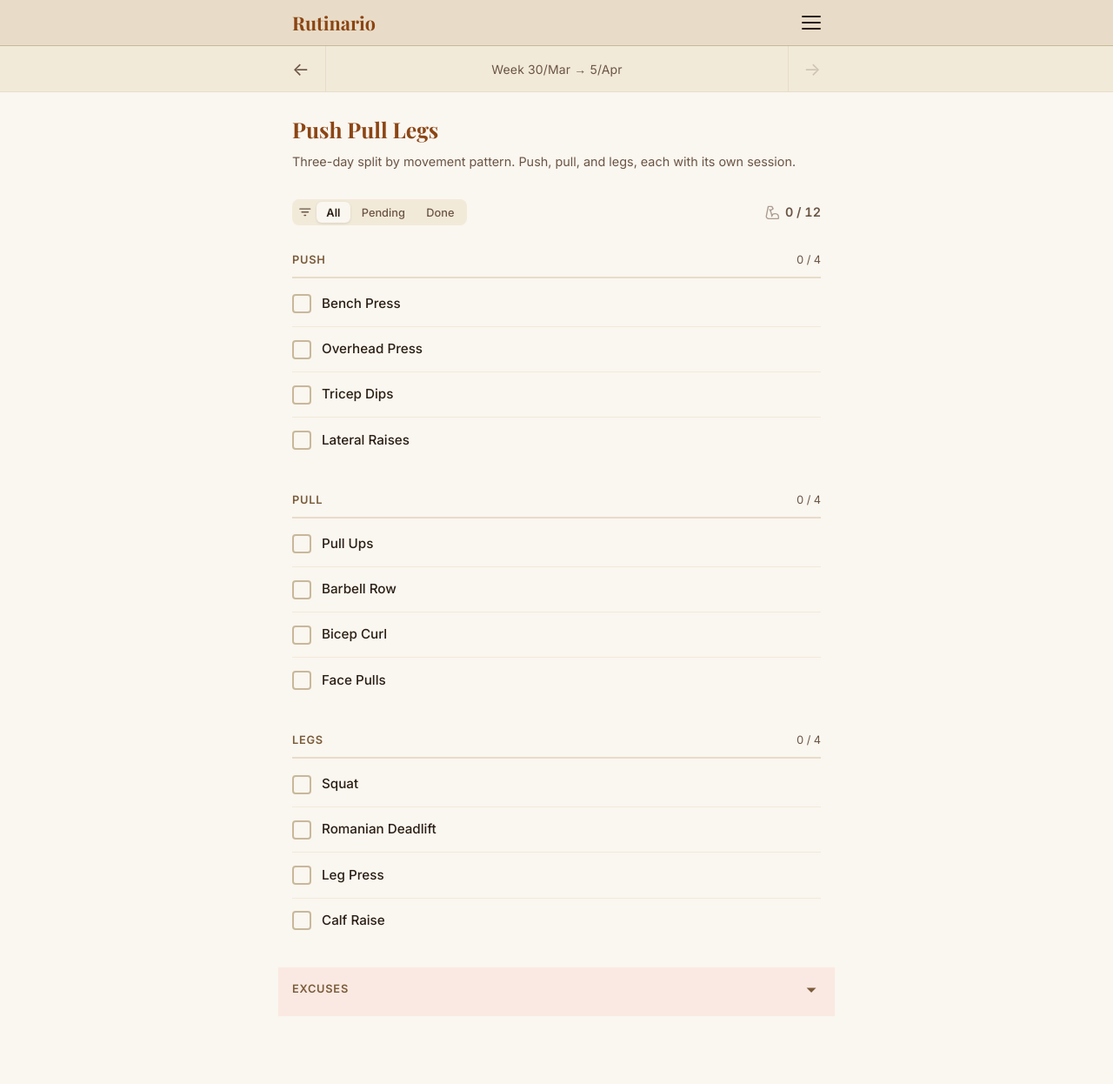
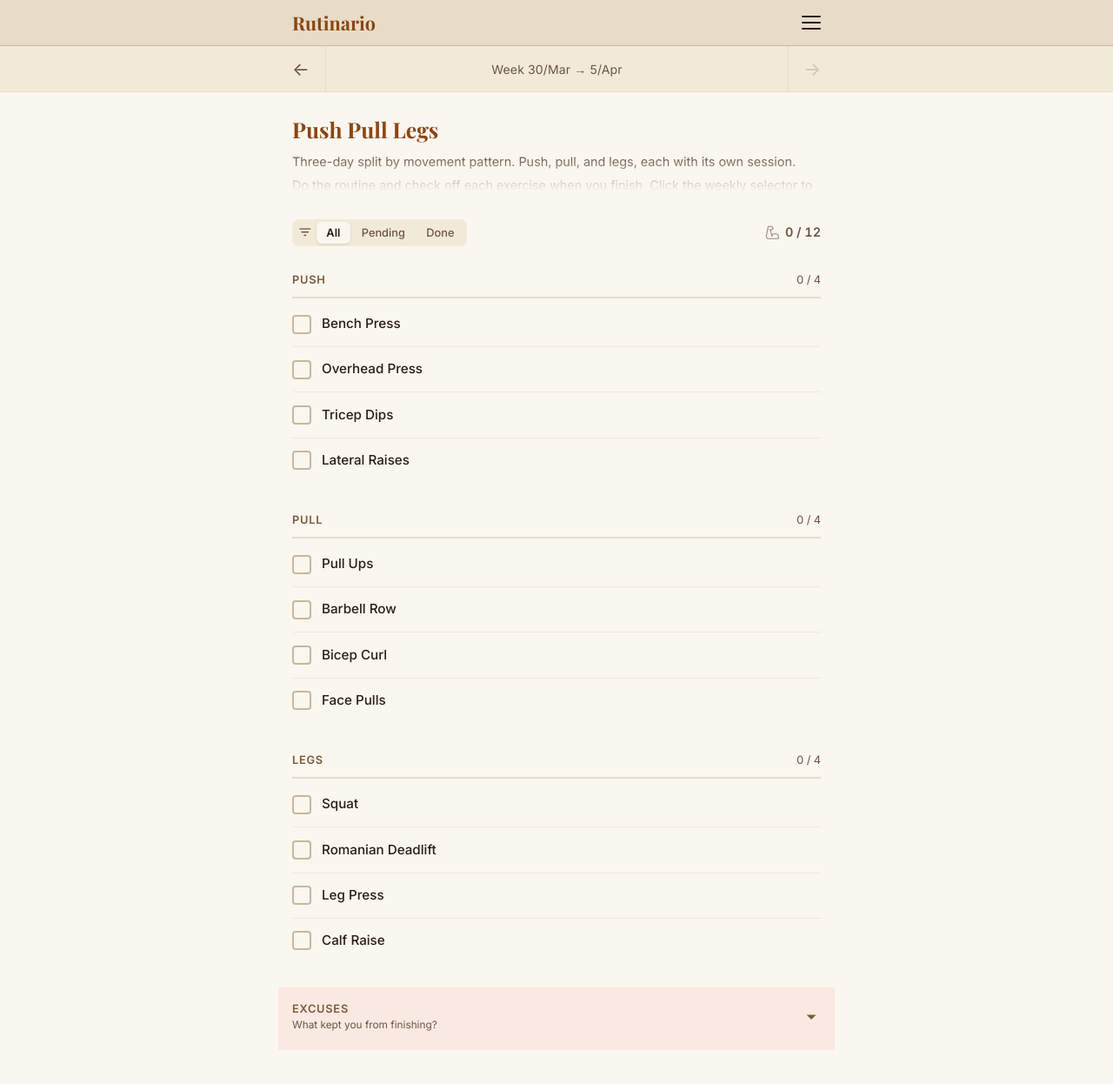
Before and after one commit to fermin-silva/rutinario, a Jekyll site: the page built from _routines/ppl.md, in a window 1280 px wide and 1287 px high. Shown: the top 1246 px of the window at 87% size. Built offline with Jekyll 4.4.1, drawn with Linux system fonts in a browser that asks for light colours; some of the changed lines change nothing that is shown.

Commit message:
Refine routine subtitles and collapsible behavior (#7)

```diff
--- a/_layouts/rutina-routine.html
+++ b/_layouts/rutina-routine.html
@@ -6,9 +6,15 @@
 week_label:
   en: Week
   es: Semana
+routine_instruction:
+  en: Do the routine and check off each exercise when you finish. Click the weekly selector to change the week, or click the week to see your yearly progress.
+  es: Hacé la rutina y marcá cada ejercicio cuando termines. Tocá el selector semanal para cambiar de semana, o tocá la semana para ver tu progreso anual.
 section_excuses:
   en: Excuses
   es: Excusas
+section_excuses_subtitle:
+  en: What kept you from finishing?
+  es: ¿Qué te impidió completarla?
 filter_all:
   en: All
   es: Todo
@@ -33,15 +39,22 @@
       {{ page.name.en | default: page.name }}
     </h1>
   </div>
-  {% if page.desc %}
-  <div class="routine-desc truncated">
+  <div class="routine-desc truncated is-collapsed"
+       data-collapsible="true"
+       role="button"
+       tabindex="0"
+       aria-expanded="false">
+    {% if page.desc %}
     {% for p in page.desc %}
     <p class="routine-subtitle"
        data-i18n-en="{{ p.en }}"
        data-i18n-es="{{ p.es }}">{{ p.en }}</p>
     {% endfor %}
+    {% endif %}
+    <p class="routine-subtitle"
+       data-i18n-en="{{ layout.routine_instruction.en }}"
+       data-i18n-es="{{ layout.routine_instruction.es }}">{{ layout.routine_instruction.en }}</p>
   </div>
-  {% endif %}
 
   <div class="filter-bar">
     <div class="filter-tabs" role="group">
@@ -134,10 +147,18 @@
             type="button"
             aria-expanded="false"
             aria-controls="excuses-list">
-      <span class="section-label"
-            data-i18n-en="{{ layout.section_excuses.en }}"
-            data-i18n-es="{{ layout.section_excuses.es }}">{{ layout.section_excuses.en }}</span>
-      <span class="section-toggle-icon" aria-hidden="true">⏷</span>
+      <span class="section-heading">
+        <span class="section-label"
+              data-i18n-en="{{ layout.section_excuses.en }}"
+              data-i18n-es="{{ layout.section_excuses.es }}">{{ layout.section_excuses.en }}</span>
+        <span class="section-subtitle"
+              data-i18n-en="{{ layout.section_excuses_subtitle.en }}"
+              data-i18n-es="{{ layout.section_excuses_subtitle.es }}">{{ layout.section_excuses_subtitle.en }}</span>
+      </span>
+      <span class="section-toggle-icon"
+            aria-hidden="true"
+            data-collapsed-icon="⏷"
+            data-expanded-icon="⏶">⏷</span>
     </button>
     <div class="exercise-list" id="excuses-list">
       {% for excuse in excuses %}
--- a/assets/css/base.css
+++ b/assets/css/base.css
@@ -156,13 +156,15 @@
   --truncate-height: 3em;
   --truncate-fade: #fff;
   position: relative;
+  cursor: pointer;
+}
+
+.truncated.is-collapsed {
   max-height: var(--truncate-height);
   overflow: hidden;
-  cursor: pointer;
-  transition: max-height 0.3s ease;
 }
 
-.truncated::after {
+.truncated.is-collapsed::after {
   content: '';
   position: absolute;
   bottom: 0;
@@ -171,14 +173,12 @@
   height: 2.5em;
   background: linear-gradient(transparent, var(--truncate-fade));
   pointer-events: none;
-  transition: opacity 0.2s ease;
 }
 
-.truncated.is-expanded {
+.truncated:not(.is-collapsed) {
   max-height: none;
-  cursor: default;
 }
 
-.truncated.is-expanded::after {
+.truncated:not(.is-collapsed)::after {
   opacity: 0;
 }
--- a/assets/css/rutina.css
+++ b/assets/css/rutina.css
@@ -458,6 +458,26 @@
   padding-left: 0;
 }
 
+.exercise-section[data-section="excuses"] .section-heading {
+  display: flex;
+  flex-direction: column;
+  align-items: flex-start;
+  gap: 0.12rem;
+  flex: 1 1 auto;
+  min-width: 0;
+}
+
+.exercise-section[data-section="excuses"] .section-subtitle {
+  border-bottom: none;
+  color: var(--ink-light);
+  font-size: 0.74rem;
+  font-weight: 400;
+  line-height: 1.2;
+  letter-spacing: 0;
+  text-transform: none;
+  white-space: normal;
+}
+
 .exercise-section[data-collapsible] .section-toggle-icon {
   flex: 0 0 22px;
   margin-left: 0.75rem;
--- a/assets/js/rutina-app.js
+++ b/assets/js/rutina-app.js
@@ -71,22 +71,50 @@
 
   applyLocale();
 
-  var truncatedEls = document.querySelectorAll('.truncated');
-  for (var t = 0; t < truncatedEls.length; t++) {
-    (function (el) {
-      if (el.scrollHeight <= el.offsetHeight + 2) {
-        el.classList.add('is-expanded');
-        return;
+  function initCollapsible(options) {
+    var container = options.container;
+    var toggle = options.toggle || container;
+    var icon = options.icon || null;
+
+    if (!container || !toggle) return;
+
+    function isCollapsed() {
+      return container.classList.contains('is-collapsed');
+    }
+
+    function sync() {
+      var collapsed = isCollapsed();
+      toggle.setAttribute('aria-expanded', String(!collapsed));
+
+      if (icon) {
+        var collapsedIcon = icon.getAttribute('data-collapsed-icon') || '';
+        var expandedIcon = icon.getAttribute('data-expanded-icon') || collapsedIcon;
+        icon.textContent = collapsed ? collapsedIcon : expandedIcon;
       }
-      el.addEventListener('click', function () {
-        el.style.maxHeight = el.scrollHeight + 'px';
-        el.classList.add('is-expanded');
-        el.addEventListener('transitionend', function cleanup() {
-          el.style.maxHeight = '';
-          el.removeEventListener('transitionend', cleanup);
-        });
+    }
+
+    function toggleCollapsed() {
+      container.classList.toggle('is-collapsed');
+      sync();
+    }
+
+    if (toggle.tagName !== 'BUTTON') {
+      toggle.addEventListener('keydown', function (event) {
+        if (event.key !== 'Enter' && event.key !== ' ') return;
+        event.preventDefault();
+        toggleCollapsed();
       });
-    })(truncatedEls[t]);
+    }
+
+    toggle.addEventListener('click', toggleCollapsed);
+    sync();
+  }
+
+  var selfCollapsibles = document.querySelectorAll('.truncated[data-collapsible]');
+  for (var t = 0; t < selfCollapsibles.length; t++) {
+    initCollapsible({
+      container: selfCollapsibles[t]
+    });
   }
 
   var utils = (function () {
@@ -386,30 +414,21 @@
     var progressEl = routinePage.querySelector('.routine-progress');
     var checklistItems = routinePage.querySelectorAll('.exercise-item[data-state-group]');
     var exerciseSections = routinePage.querySelectorAll('.exercise-section');
-    var collapsibleSection = routinePage.querySelector('.exercise-section[data-collapsible]');
-    var collapsibleToggle = collapsibleSection && collapsibleSection.querySelector('.section-header');
     var routineStatus = routinePage.querySelector('.routine-status');
     var filterTabs = routinePage.querySelectorAll('.filter-tab');
     var currentFilter = 'all';
 
-    if (collapsibleSection && collapsibleToggle) {
-      var collapsibleToggleIcon = collapsibleToggle.querySelector('.section-toggle-icon');
+    var collapsibleSections = routinePage.querySelectorAll('.exercise-section[data-collapsible]');
+    [].forEach.call(collapsibleSections, function (section) {
+      var toggle = section.querySelector('.section-header');
+      if (!toggle) return;
 
-      function updateCollapsibleSection() {
-        var collapsed = collapsibleSection.classList.contains('is-collapsed');
-        collapsibleToggle.setAttribute('aria-expanded', String(!collapsed));
-        if (collapsibleToggleIcon) {
-          collapsibleToggleIcon.textContent = collapsed ? '⏷' : '⏶';
-        }
-      }
-
-      collapsibleToggle.addEventListener('click', function () {
-        collapsibleSection.classList.toggle('is-collapsed');
-        updateCollapsibleSection();
+      initCollapsible({
+        container: section,
+        toggle: toggle,
+        icon: toggle.querySelector('.section-toggle-icon')
       });
-
-      updateCollapsibleSection();
-    }
+    });
 
     [].forEach.call(filterTabs, function (tab) {
       tab.addEventListener('click', function () {
@@ -458,14 +477,42 @@
     }
 
     function applyFilter() {
-      var items = routinePage.querySelectorAll('.exercise-item[data-state-group="exercises"]');
-      for (var i = 0; i < items.length; i++) {
-        var item = items[i];
-        var checked = item.classList.contains('checked');
-        var show = currentFilter === 'all' ||
-                   (currentFilter === 'pending' && !checked) ||
-                   (currentFilter === 'completed' && checked);
-        item.style.display = show ? '' : 'none';
+      var lists = routinePage.querySelectorAll('.exercise-list');
+      for (var i = 0; i < lists.length; i++) {
+        var list = lists[i];
+        var children = list.children;
+        var activeLabel = null;
+        var labelHasVisibleItems = false;
+
+        for (var j = 0; j < children.length; j++) {
+          var node = children[j];
+
+          if (node.classList.contains('exercise-label')) {
+            if (activeLabel) {
+              activeLabel.style.display = labelHasVisibleItems ? '' : 'none';
+            }
+            activeLabel = node;
+            labelHasVisibleItems = false;
+            continue;
+          }
+
+          if (!node.classList.contains('exercise-item') || getItemGroup(node) !== 'exercises') {
+            continue;
+          }
+
+          var checked = node.classList.contains('checked');
+          var show = currentFilter === 'all' ||
+                     (currentFilter === 'pending' && !checked) ||
+                     (currentFilter === 'completed' && checked);
+          node.style.display = show ? '' : 'none';
+          if (show && activeLabel) {
+            labelHasVisibleItems = true;
+          }
+        }
+
+        if (activeLabel) {
+          activeLabel.style.display = labelHasVisibleItems ? '' : 'none';
+        }
       }
     }
 
```
